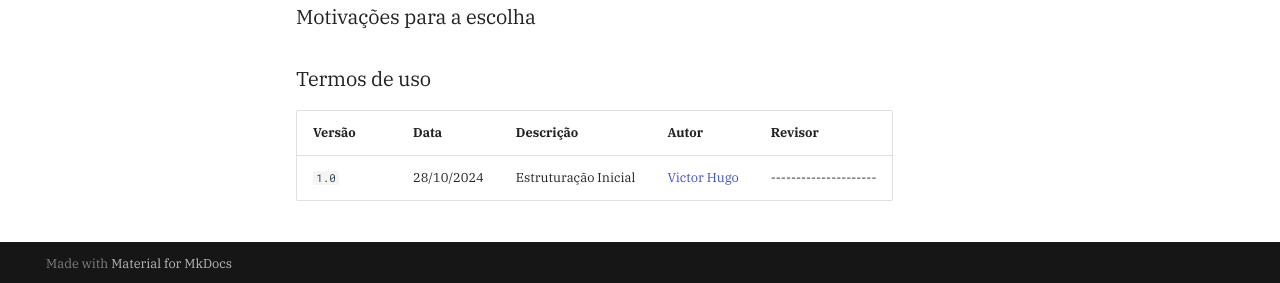
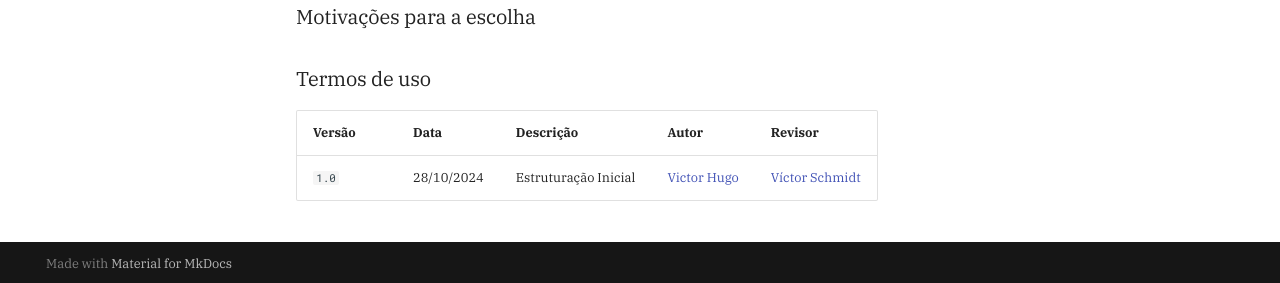
Before and after one commit to Requisitos-de-Software/2024.2-Grupo05, an MkDocs documentation site: the page built from docs/Planejamento-do-projeto/app-escolhido.md, in a window 1280 px wide and 929 px high. Shown: the part 643-926 px from the top of the window. Built offline with MkDocs 1.6.1 and Material for MkDocs 9.7.7, drawn with Linux system fonts in a browser that asks for light colours; comment, search, counter and statistics services are not loaded.

Commit message:
docs: atualizando revisor app-escolhido

```diff
--- a/docs/Planejamento-do-projeto/app-escolhido.md
+++ b/docs/Planejamento-do-projeto/app-escolhido.md
@@ -13,4 +13,4 @@ o início do processo da disciplina, o grupo examinou uma série de aplicativos
 
 | Versão | Data       | Descrição | Autor     |       Revisor         |
 | ------ | ---------- | --------- | --------- | --------------------- |
-| `1.0` | 28/10/2024  | Estruturação Inicial | [Victor Hugo](https://github.com/ViictorHugoo) | --------------------- |
+| `1.0` | 28/10/2024  | Estruturação Inicial | [Victor Hugo](https://github.com/ViictorHugoo) | [Víctor Schmidt](https://github.com/moonshinerd) |
```
